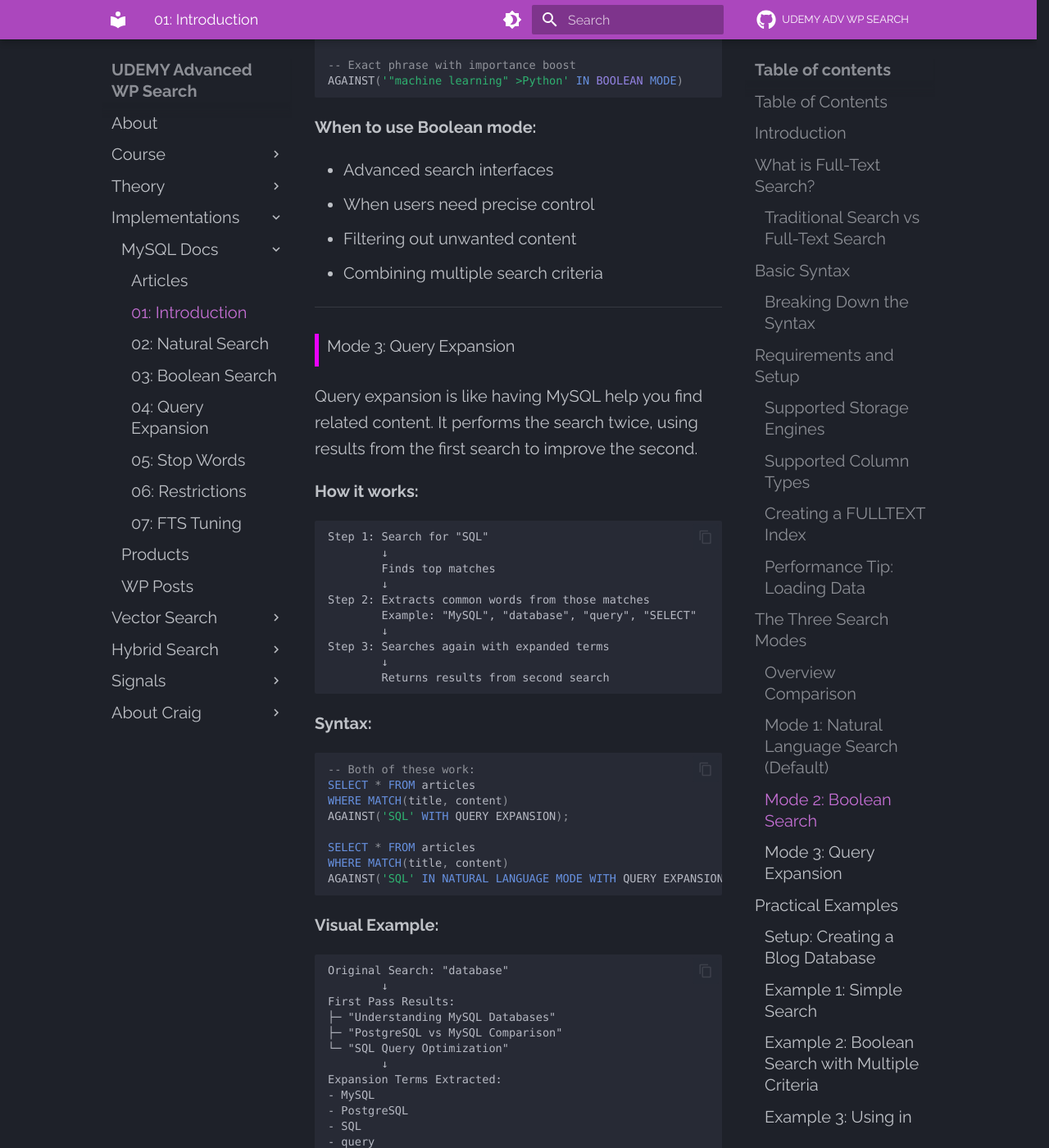
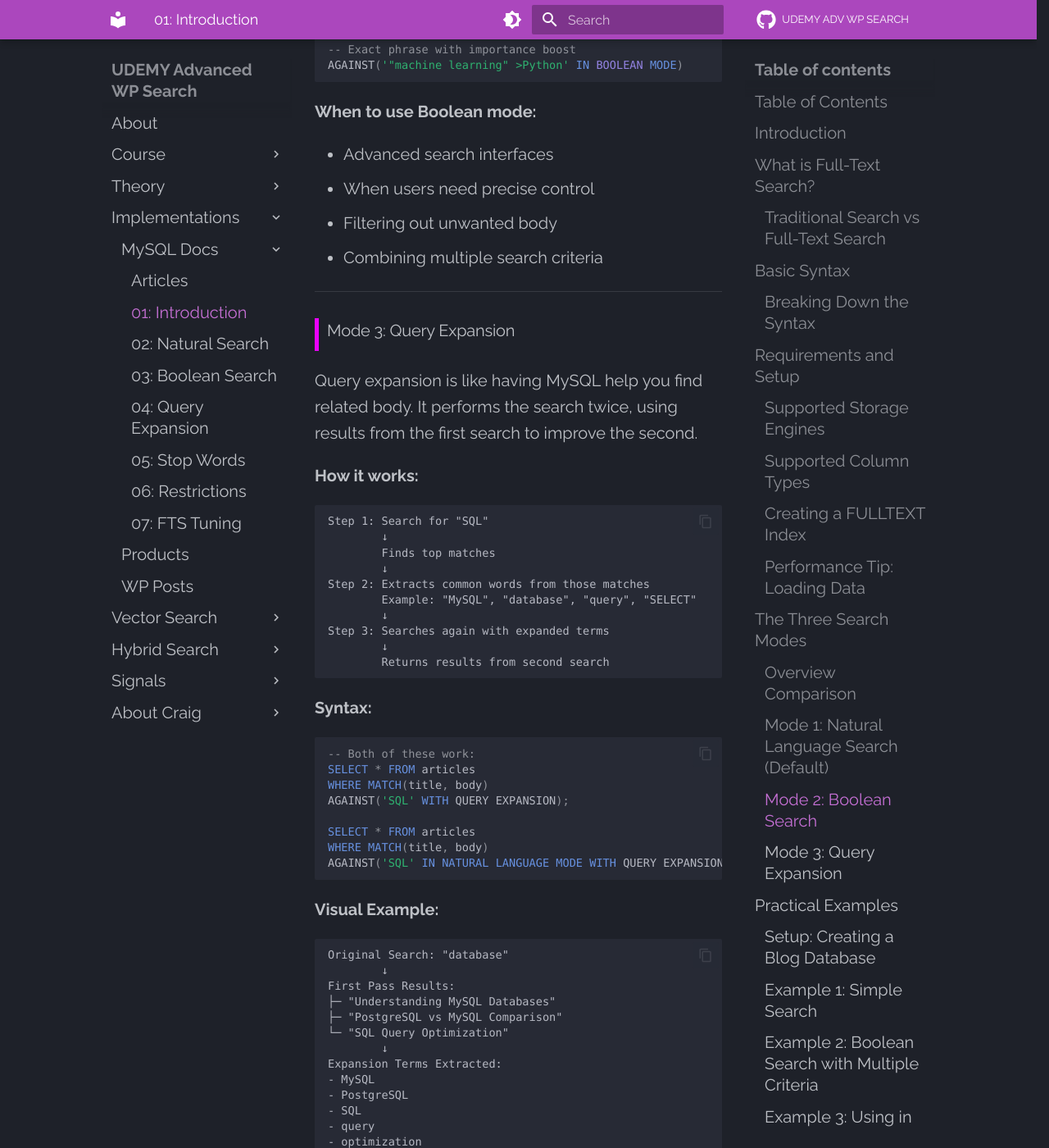
Before and after one commit to Python-Test-Engineer/udemy-advanced-wordpress-search, an MkDocs documentation site: the page built from docs/mysql-docs/01-intro.md, in a window 1280 px wide and 1400 px high, scrolled down 7351 px. Shown: the whole window at 82% size. Built offline with MkDocs 1.6.1 and Material for MkDocs 9.7.7, drawn with Linux system fonts in a browser that asks for light colours; some of the changed text lies outside the part shown.

Commit message:
recording edits

````diff
--- a/docs/mysql-docs/01-intro.md
+++ b/docs/mysql-docs/01-intro.md
@@ -74,7 +74,7 @@
 ├────────────────────────────────────────────────────────────────────────────────┤
 │                                                                                │
 │  SELECT * FROM articles                                                        │
-│  WHERE MATCH(title, content)                                                   │
+│  WHERE MATCH(title, body)                                                   │
 │        AGAINST('machine learning' IN NATURAL LANGUAGE MODE)                    │
 │         │      │                │                │                             │
 │         │      │                │                └─ Search mode (optional)
@@ -131,8 +131,7 @@
 CREATE TABLE articles (
     id INT PRIMARY KEY AUTO_INCREMENT,
     title VARCHAR(255),
-    content TEXT,
-    author VARCHAR(100),
+    body TEXT,
     FULLTEXT INDEX ft_title_content (title, content)
 );
 ```
@@ -142,11 +141,11 @@
 ```sql
 -- Using ALTER TABLE
 ALTER TABLE articles
-ADD FULLTEXT INDEX ft_title_content (title, content);
+ADD FULLTEXT INDEX ft_title_content (title, body);
 
 -- Or using CREATE INDEX
 CREATE FULLTEXT INDEX ft_title_content
-ON articles(title, content);
+ON articles(title, body);
 ```
 
 ### Performance Tip: Loading Data
@@ -217,10 +216,10 @@
 ```sql
 -- These two queries are identical:
 SELECT * FROM articles
-WHERE MATCH(title, content) AGAINST('machine learning');
+WHERE MATCH(title, body) AGAINST('machine learning');
 
 SELECT * FROM articles
-WHERE MATCH(title, content) AGAINST('machine learning' IN NATURAL LANGUAGE MODE);
+WHERE MATCH(title, body) AGAINST('machine learning' IN NATURAL LANGUAGE MODE);
 ```
 
 **Features:**
@@ -234,10 +233,10 @@
 
 ```sql
 -- Find articles about Python programming
-SELECT title, content,
-       MATCH(title, content) AGAINST('Python programming') AS relevance
+SELECT title, body,
+       MATCH(title, body) AGAINST('Python programming') AS relevance
 FROM articles
-WHERE MATCH(title, content) AGAINST('Python programming')
+WHERE MATCH(title, body) AGAINST('Python programming')
 ORDER BY relevance DESC
 LIMIT 10;
 ```
@@ -250,7 +249,7 @@
 
 ```sql
 SELECT * FROM articles
-WHERE MATCH(title, content)
+WHERE MATCH(title, body)
 AGAINST('+machine +learning -neural' IN BOOLEAN MODE);
 ```
 
@@ -292,14 +291,14 @@
 
 - Advanced search interfaces
 - When users need precise control
-- Filtering out unwanted content
+- Filtering out unwanted body
 - Combining multiple search criteria
 
 ---
 
 ### Mode 3: Query Expansion
 
-Query expansion is like having MySQL help you find related content. It performs the search twice, using results from the first search to improve the second.
+Query expansion is like having MySQL help you find related body. It performs the search twice, using results from the first search to improve the second.
 
 **How it works:**
 
@@ -321,11 +320,11 @@
 ```sql
 -- Both of these work:
 SELECT * FROM articles
-WHERE MATCH(title, content)
+WHERE MATCH(title, body)
 AGAINST('SQL' WITH QUERY EXPANSION);
 
 SELECT * FROM articles
-WHERE MATCH(title, content)
+WHERE MATCH(title, body)
 AGAINST('SQL' IN NATURAL LANGUAGE MODE WITH QUERY EXPANSION);
 ```
 
@@ -357,7 +356,7 @@
 
 - "More like this" features
 - When users might not know the best search terms
-- Finding related content
+- Finding related body
 - Exploratory searches
 
 **⚠️ Warning:** Query expansion can sometimes return less relevant results if your initial search matches poor-quality documents. Use with caution.
````
Also changed, not shown: site/mysql-docs/01-intro/index.html, site/search/search_index.json.
